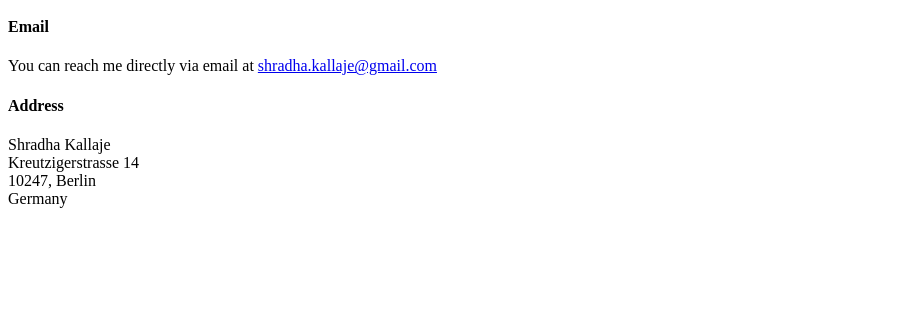
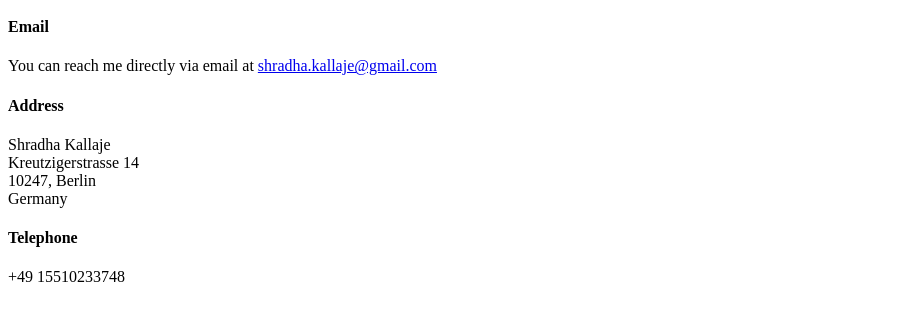
Before and after one commit to ShradhaSK/my-resume, a plain HTML site: page public/contact.html in a window 1280 px wide. Shown: the part 101-422 px from the top of the page, without its empty margins (0-906 px from the left). Drawn offline with Linux system fonts and the light colour scheme.

Commit message:
Update contact.html

```diff
--- a/public/contact.html
+++ b/public/contact.html
@@ -23,5 +23,7 @@
       10247, Berlin <br />
       Germany
     </p>
+    <h4>Telephone</h4>
+    <p>+49 15510233748</p>
   </body>
 </html>
```
